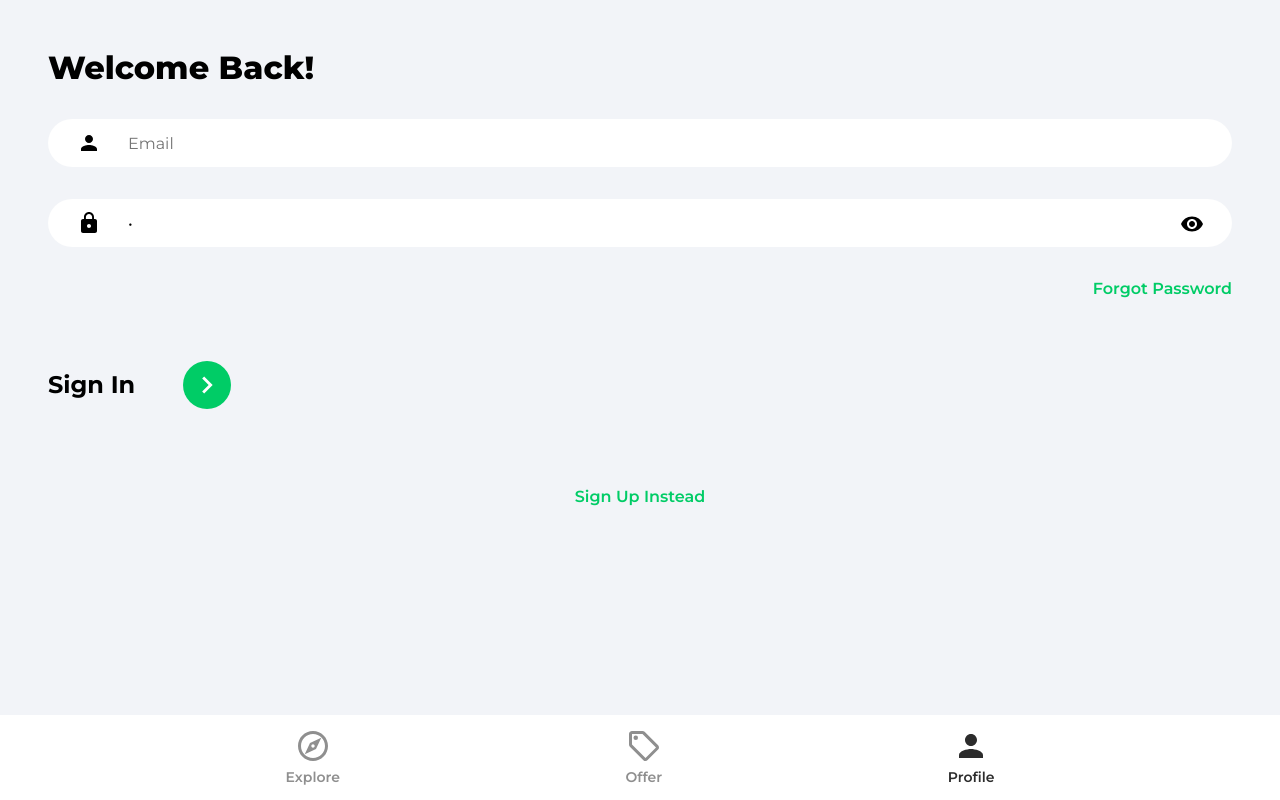
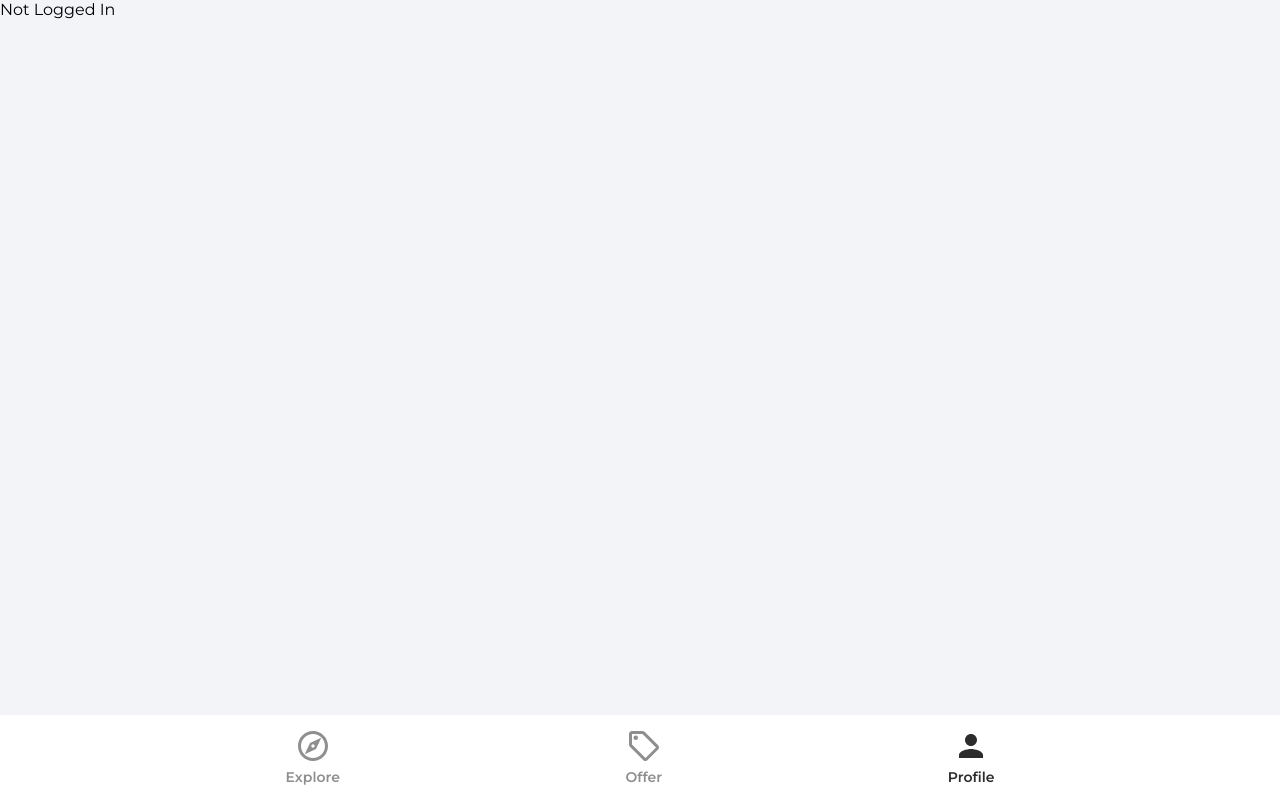
Before and after one commit to sumanmalakar/Resolute_AI_React_Firebase, a React (Create React App) app: page /profile in a window 1280 px wide. Built offline with nearby package versions, Linux system fonts and the light colour scheme.

Commit message:
sign is complete and start working with profile section

```diff
--- a/src/App.js
+++ b/src/App.js
@@ -17,7 +17,7 @@
       <Routes>
         <Route path="/" element={<Explore />} />
         <Route path="/offers" element={<Offers />} />
-        <Route path="/profile" element={<SignIn />} />
+        <Route path="/profile" element={<Profile />} />
         <Route path="/sign-in" element={<SignIn />} />
         <Route path="/sign-up" element={<SignUp />} />
         <Route path="/forgot-password" element={<ForgotPassword/>} />
--- a/src/pages/Profile.jsx
+++ b/src/pages/Profile.jsx
@@ -1,9 +1,24 @@
 import React from 'react'
+import { useEffect,useState } from 'react'
+import { getAuth } from 'firebase/auth'
+
 
 const Profile = () => {
-  return (
-    <div>profile</div>
-  )
+  const [user, setUser] = useState(null)
+
+
+
+
+  const auth = getAuth()
+
+  useEffect(()=>{
+    setUser(auth.currentUser);
+
+
+    console.log(auth.currentUser)
+  }, [])
+
+  return user ? <h1>{user.displayName} </h1>:"Not Logged In"
 }
 
 export default Profile
--- a/src/pages/SignIn.jsx
+++ b/src/pages/SignIn.jsx
@@ -1,6 +1,7 @@
 import React from 'react'
 import {useState} from 'react'
 import {Link, useNavigate} from 'react-router-dom'
+import {getAuth, signInWithEmailAndPassword} from 'firebase/auth';
 import {ReactComponent as ArrowRightIcon} from '../assets/svg/keyboardArrowRightIcon.svg'
 import visibilityIcon from '../assets/svg/visibilityIcon.svg'
 
@@ -24,6 +25,28 @@
      }))
   }
 
+  const onSubmit = async (e) =>{
+    e.preventDefault()
+
+    try {
+      const auth = getAuth()
+
+      const userCredential = await signInWithEmailAndPassword(
+        auth,
+        email,
+        password
+      )
+
+      if(userCredential.user){
+        navigate('/');
+      }
+
+
+    } catch (error) {
+      console.log(error)
+    }
+  }
+
 
   return (
     <>
@@ -32,7 +55,7 @@
         <p className="pageHeader">Welcome Back!</p>
       </header>
 
-   <form>
+   <form onSubmit={onSubmit}>
 
    <input
     type="email"
```
